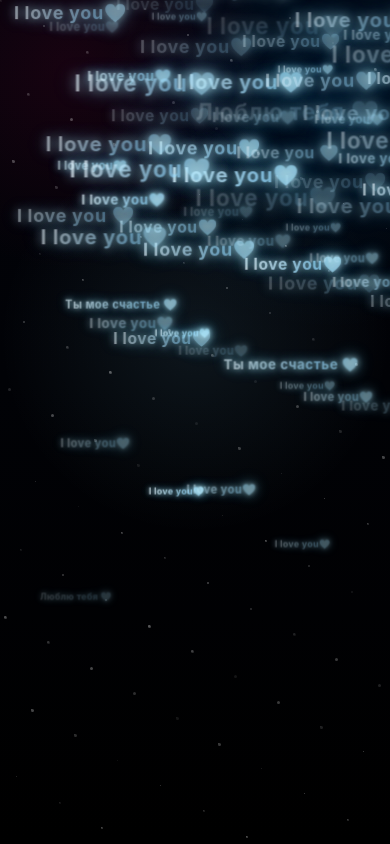
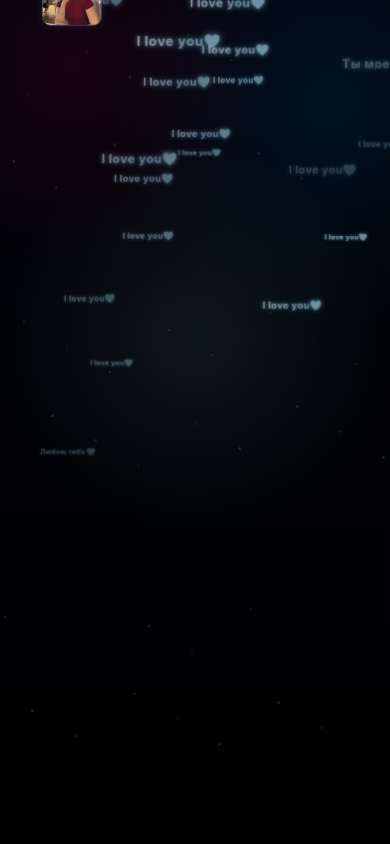
Before and after one commit to Salydol/love-site, a React (Vite) app: page / in a window 390 px wide. Built offline with nearby package versions, Linux system fonts and the light colour scheme.

Commit message:
Optimize mobile animation performance

```diff
--- a/src/App.jsx
+++ b/src/App.jsx
@@ -1,5 +1,4 @@
-import { useMemo } from 'react'
-import { motion } from 'framer-motion'
+import { useEffect, useMemo, useState } from 'react'
 
 const photos = [
   '/photos/photo1.jpg',
@@ -15,44 +14,69 @@ const photos = [
 const messages = ['I love you', 'Люблю тебя', 'Ты мое счастье']
 
 export default function App() {
+  const [isMobile, setIsMobile] = useState(() => window.innerWidth <= 768)
+
+  useEffect(() => {
+    const onResize = () => {
+      const next = window.innerWidth <= 768
+      setIsMobile((prev) => (prev === next ? prev : next))
+    }
+
+    window.addEventListener('resize', onResize, { passive: true })
+
+    return () => {
+      window.removeEventListener('resize', onResize)
+    }
+  }, [])
+
+  const perfConfig = useMemo(
+    () => ({
+      textCount: isMobile ? 42 : 95,
+      photoCount: isMobile ? 4 : 8,
+      starCount: isMobile ? 70 : 150,
+    }),
+    [isMobile],
+  )
+
   const textRain = useMemo(
     () =>
-      Array.from({ length: 95 }, (_, i) => ({
+      Array.from({ length: perfConfig.textCount }, (_, i) => ({
         id: i,
-        left: 1 + ((i * 9.3) % 98),
-        scale: 0.5 + (i % 7) * 0.13,
-        duration: 7.5 + (i % 7) * 1.05,
-        delay: (i % 15) * 0.33,
-        opacity: 0.28 + (i % 6) * 0.11,
+        left: 1 + ((i * 11.3) % 98),
+        scale: (isMobile ? 0.46 : 0.5) + (i % 6) * (isMobile ? 0.09 : 0.12),
+        duration: (isMobile ? 9 : 7.5) + (i % 7) * (isMobile ? 1.25 : 1.05),
+        delay: (i % 12) * (isMobile ? 0.55 : 0.33),
+        opacity: (isMobile ? 0.24 : 0.28) + (i % 5) * (isMobile ? 0.09 : 0.11),
+        drift: (i % 2 === 0 ? 1 : -1) * (6 + (i % 4) * 4),
         text: i % 16 === 0 ? `${messages[(i + 1) % messages.length]} ❤️` : 'I love you❤️',
       })),
-    [],
+    [isMobile, perfConfig.textCount],
   )
 
   const photoRain = useMemo(
     () =>
-      Array.from({ length: 8 }, (_, i) => ({
+      Array.from({ length: perfConfig.photoCount }, (_, i) => ({
         id: i,
-        left: 6 + ((i * 12.7) % 86),
-        scale: 0.72 + (i % 5) * 0.16,
-        duration: 17 + (i % 4) * 1.9,
-        delay: (i % 8) * 1.15,
-        sway: (i % 2 === 0 ? 1 : -1) * (6 + (i % 3) * 3),
+        left: 5 + ((i * 18.2) % 90),
+        scale: (isMobile ? 0.62 : 0.72) + (i % 4) * (isMobile ? 0.1 : 0.14),
+        duration: (isMobile ? 20 : 17) + (i % 4) * (isMobile ? 2.2 : 1.9),
+        delay: (i % 8) * (isMobile ? 1.5 : 1.15),
+        drift: (i % 2 === 0 ? 1 : -1) * (isMobile ? 7 : 10),
         photo: photos[i % photos.length],
       })),
-    [],
+    [isMobile, perfConfig.photoCount],
   )
 
   const stars = useMemo(
     () =>
-      Array.from({ length: 150 }, (_, i) => ({
+      Array.from({ length: perfConfig.starCount }, (_, i) => ({
         id: i,
         width: (i % 3) + 1,
         left: (i * 7) % 100,
         top: (i * 11) % 100,
-        opacity: 0.2 + (i % 5) * 0.12,
+        opacity: (isMobile ? 0.14 : 0.2) + (i % 5) * (isMobile ? 0.08 : 0.12),
       })),
-    [],
+    [isMobile, perfConfig.starCount],
   )
 
   return (
@@ -77,47 +101,38 @@ export default function App() {
 
       <section className="canvas">
         {textRain.map((item) => (
-          <motion.div
+          <div
             key={item.id}
             className="rain-text"
             style={{
               left: `${item.left}%`,
               top: '-16vh',
-              scale: item.scale,
-            }}
-            initial={{ y: '-18vh', opacity: 0 }}
-            animate={{ y: '124vh', opacity: [0, item.opacity, item.opacity, 0] }}
-            transition={{
-              duration: item.duration,
-              repeat: Infinity,
-              delay: item.delay,
-              ease: 'linear',
+              '--text-scale': item.scale,
+              '--fall-duration': `${item.duration}s`,
+              '--fall-delay': `${item.delay}s`,
+              '--text-opacity': item.opacity,
+              '--text-drift': `${item.drift}px`,
             }}
           >
             {item.text}
-          </motion.div>
+          </div>
         ))}
 
         {photoRain.map((item) => (
-          <motion.div
+          <div
             key={item.id}
             className="rain-photo"
             style={{
               left: `${item.left}%`,
               top: '-24vh',
-              scale: item.scale,
-            }}
-            initial={{ y: '-30vh', x: 0, opacity: 0 }}
-            animate={{ y: '126vh', x: [0, item.sway, -item.sway * 0.55, 0], opacity: [0, 0.92, 0.92, 0] }}
-            transition={{
-              duration: item.duration,
-              repeat: Infinity,
-              delay: item.delay,
-              ease: 'easeInOut',
+              '--photo-scale': item.scale,
+              '--photo-duration': `${item.duration}s`,
+              '--photo-delay': `${item.delay}s`,
+              '--photo-drift': `${item.drift}px`,
             }}
           >
             <img className="photo" src={item.photo} alt="memory" />
-          </motion.div>
+          </div>
         ))}
 
       </section>
--- a/src/index.css
+++ b/src/index.css
@@ -70,7 +70,9 @@ body {
   letter-spacing: 0.04em;
   background: linear-gradient(115deg, #f3fdff 0%, #aeeeff 24%, #fefcff 46%, #87dbff 68%, #f4fdff 100%);
   background-size: 260% 260%;
-  animation: textGradientFlow 4.2s ease-in-out infinite;
+  animation:
+    textFall var(--fall-duration) linear var(--fall-delay) infinite,
+    textGradientFlow 4.2s ease-in-out infinite;
   -webkit-background-clip: text;
   background-clip: text;
   -webkit-text-fill-color: transparent;
@@ -80,6 +82,8 @@ body {
     0 0 18px rgba(123, 232, 255, 0.7),
     0 0 30px rgba(96, 210, 255, 0.45);
   white-space: nowrap;
+  will-change: transform, opacity;
+  transform: translate3d(0, 0, 0);
 }
 
 @keyframes textGradientFlow {
@@ -94,6 +98,23 @@ body {
   100% {
     background-position: 0% 50%;
     filter: hue-rotate(0deg);
+  }
+}
+
+@keyframes textFall {
+  0% {
+    transform: translate3d(0, -18vh, 0) scale(var(--text-scale));
+    opacity: 0;
+  }
+  12% {
+    opacity: var(--text-opacity);
+  }
+  84% {
+    opacity: var(--text-opacity);
+  }
+  100% {
+    transform: translate3d(var(--text-drift), 124vh, 0) scale(var(--text-scale));
+    opacity: 0;
   }
 }
 
@@ -115,6 +136,29 @@ body {
   box-shadow:
     0 0 14px rgba(214, 245, 255, 0.24),
     0 0 28px rgba(90, 172, 255, 0.22);
+  animation: photoFall var(--photo-duration) ease-in-out var(--photo-delay) infinite;
+  will-change: transform, opacity;
+  transform: translate3d(0, 0, 0);
+}
+
+@keyframes photoFall {
+  0% {
+    transform: translate3d(0, -30vh, 0) scale(var(--photo-scale));
+    opacity: 0;
+  }
+  16% {
+    opacity: 0.92;
+  }
+  52% {
+    transform: translate3d(var(--photo-drift), 52vh, 0) scale(var(--photo-scale));
+  }
+  84% {
+    opacity: 0.92;
+  }
+  100% {
+    transform: translate3d(calc(var(--photo-drift) * -0.55), 126vh, 0) scale(var(--photo-scale));
+    opacity: 0;
+  }
 }
 
 .center {
@@ -169,3 +213,23 @@ body {
 .note code {
   color: #fff;
 }
+
+@media (max-width: 768px) {
+  .stars {
+    opacity: 0.28;
+  }
+
+  .rain-text {
+    font-size: 0.92rem;
+    text-shadow:
+      0 0 5px rgba(185, 244, 255, 0.75),
+      0 0 12px rgba(123, 232, 255, 0.55);
+  }
+
+  .rain-photo {
+    width: 96px;
+    height: 128px;
+    border-radius: 14px;
+    box-shadow: 0 0 14px rgba(90, 172, 255, 0.2);
+  }
+}
```
